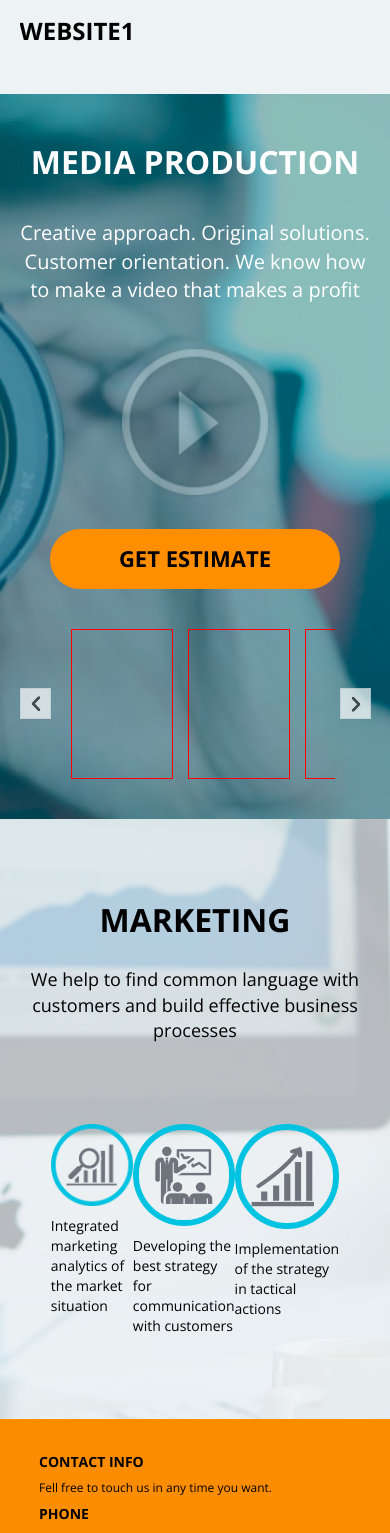
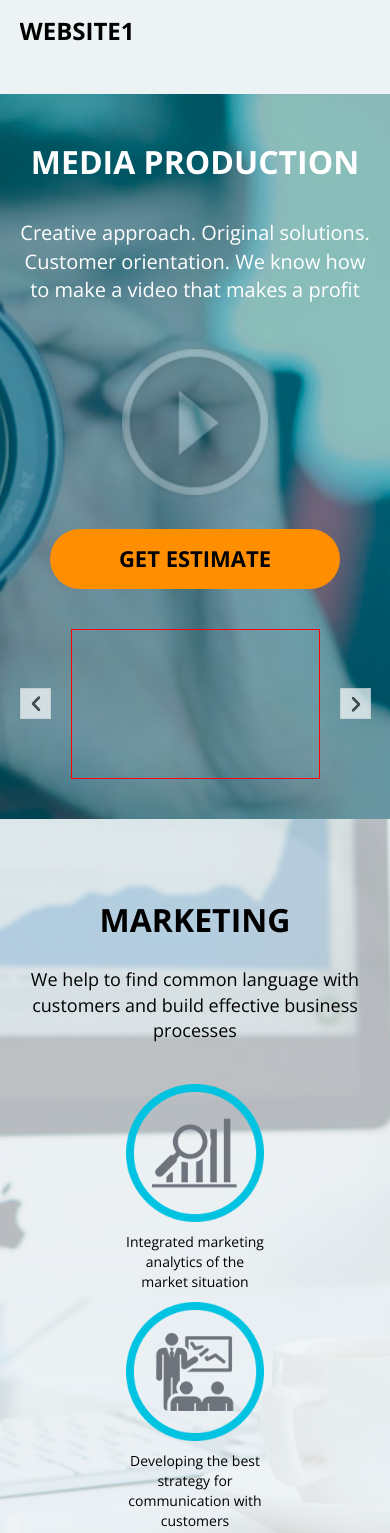
Before and after one commit to mantikor13/DigMint, a PHP site: page /en/ in a window 390 px wide. Shown: the part 1612-3145 px from the top of the page. Run offline with PHP 8.4, Linux system fonts and the light colour scheme; some libraries are stand-ins or nearby versions; some web fonts are replaced.

Commit message:
respons fix

```diff
--- a/css/style.css
+++ b/css/style.css
@@ -3893,9 +3893,6 @@ section {
     max-width: 100%;
     font-size: 18px;
   }
-  .mark__content {
-    width: 75%;
-  }
   .port__controls {
     width: 35%;
     align-self: center;
@@ -3906,6 +3903,9 @@ section {
   .md-pd__description {
     font-size: 20px;
   }
+  .mark__content {
+    width: 75%;
+  }
   .mark__description {
     font-size: 18px;
   }
@@ -3914,7 +3914,27 @@ section {
   }
 }
 
+@media (max-width: 800px) {
+  .mark__content {
+    width: 90%;
+  }
+  .mark__item {
+    width: 150px;
+  }
+}
+
 @media (max-width: 576px) {
+  .mark__content {
+    flex-direction: column;
+    align-items: center;
+    margin: 30px 0;
+  }
+  .mark__item {
+    width: 40%;
+  }
+  .mark__text {
+    text-align: center;
+  }
   .contacts__title {
     font-size: 14px;
   }
--- a/css/theme.scss
+++ b/css/theme.scss
@@ -957,10 +957,6 @@ section{
     font-size: 18px;
   }
 
-  .mark__content{
-    width: 75%;
-  }
-
   .port__controls{
     width: 35%;
     align-self: center;
@@ -974,6 +970,11 @@ section{
     font-size: 20px;
   }
 
+  .mark__content{
+    //flex-direction: column;
+    width: 75%;
+  }
+
   .mark__description{
     font-size: 18px;
   }
@@ -984,7 +985,35 @@ section{
 
 }
 
+
+@media (max-width: 800px) {
+
+  .mark__content{
+    width: 90%;
+  }
+
+  .mark__item{
+    width: 150px;
+  }
+
+}
+
 @media (max-width: 576px) {
+
+  .mark__content{
+    flex-direction: column;
+    align-items: center;
+
+    margin: 30px 0;
+  }
+
+  .mark__item{
+    width: 40%;
+  }
+
+  .mark__text{
+    text-align: center;
+  }
 
   .contacts {
 
--- a/en/index.html
+++ b/en/index.html
@@ -146,6 +146,7 @@
                     </nav>
                 </div>
             </div>
+        </div>
 </header>
 
 <section class="main" id="main">
--- a/js/common.js
+++ b/js/common.js
@@ -248,6 +248,24 @@ function mediaProduction(){
         minWidth = ($(".md-pd__slides-wrap").width() - margin*4)/2;
         $(".md-pd__video").css("min-width", minWidth);
     }
+    if($(window).width() < 550){
+        minWidth = $(".md-pd__slides-wrap").width() - margin;
+        $(".md-pd__video").css("min-width", minWidth);
+    }
+
+    $(window).resize(function(){
+
+        let minWidth = ($(".md-pd__slides-wrap").width() - margin*8)/4;
+
+        if($(window).width() < 993){
+            minWidth = ($(".md-pd__slides-wrap").width() - margin*4)/2;
+        }
+        $(".md-pd__video").css("min-width", minWidth);
+        if($(window).width() < 550){
+        minWidth = $(".md-pd__slides-wrap").width() - margin;
+        $(".md-pd__video").css("min-width", minWidth);
+        }
+    });
 
     let scrollWidth = -($(".md-pd__video").outerWidth(true));
 
```
Also changed, not shown: ru/index.html (+27 -21 lines).
